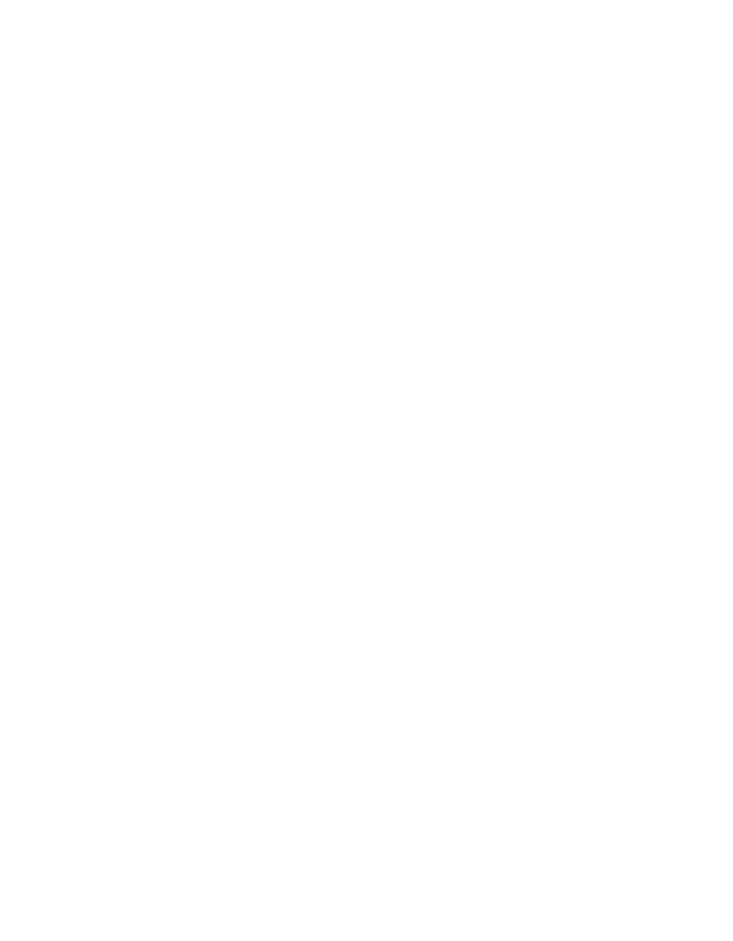
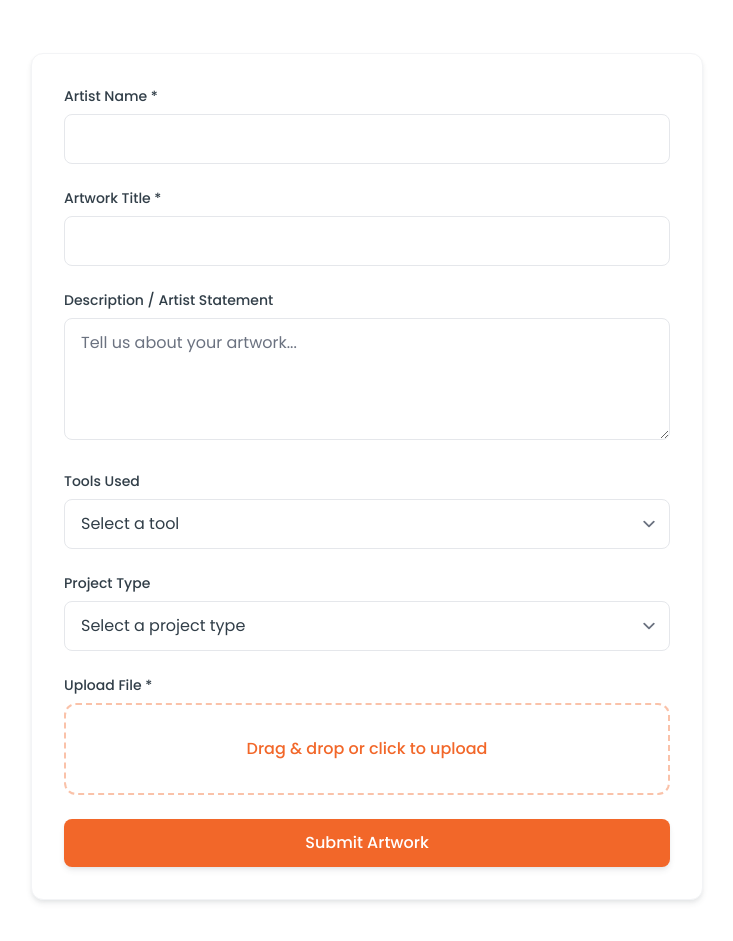
Before and after one commit to JumboCode/artists-for-humanity, a Next.js app: page /upload in a window 1280 px wide. Before the commit this address had no page. Shown: the part 427-1368 px from the top of the page, without its empty margins (273-1006 px from the left). Before the commit the page ends 800 px from the top, so only its background shows below. Built offline with nearby package versions, Linux system fonts and the light colour scheme.

Commit message:
Built frontend upload form with required fields

```diff
--- /dev/null
+++ b/app/upload/page.tsx
@@ -0,0 +1,162 @@
+"use client"
+import { useState } from "react"
+
+export default function UploadPage() {
+  const [formData, setFormData] = useState({
+    artistName: "",
+    title: "",
+    description: "",
+    tools: "",
+    projectType: "",
+    file: null as File | null,
+  })
+  const [status, setStatus] = useState<"idle" | "success" | "error">("idle")
+
+  const handleChange = (e: React.ChangeEvent<HTMLInputElement | HTMLTextAreaElement | HTMLSelectElement>) => {
+    const { name, value } = e.target
+    setFormData((prev) => ({ ...prev, [name]: value }))
+  }
+
+  const handleFileChange = (e: React.ChangeEvent<HTMLInputElement>) => {
+    const file = e.target.files?.[0] || null
+    if (file && !file.type.startsWith("image/")) {
+      alert("Please upload an image file (jpg, png, etc.)")
+      return
+    }
+    setFormData((prev) => ({ ...prev, file }))
+  }
+
+  const handleSubmit = (e: React.FormEvent) => {
+    e.preventDefault()
+    if (!formData.artistName || !formData.title || !formData.file) {
+      setStatus("error")
+      return
+    }
+    setStatus("success")
+    // add later: send data to backend API route
+  }
+
+  return (
+    <div className="section-padding container-afh">
+      <header className="text-center hero-gradient rounded-2xl section-padding mb-16">
+        <h1 className="text-brand-secondary mb-4">Upload Your Artwork</h1>
+        <p className="text-afh-blue/80 max-w-2xl mx-auto">
+          Submit your digital artwork to the Artists For Humanity gallery. Please fill out all required fields below.
+        </p>
+      </header>
+
+      <form
+        onSubmit={handleSubmit}
+        className="card p-8 max-w-2xl mx-auto space-y-6 animate-fade-in"
+      >
+        {/* Artist Name */}
+        <div>
+          <label className="form-label">Artist Name *</label>
+          <input
+            className="form-input"
+            type="text"
+            name="artistName"
+            value={formData.artistName}
+            onChange={handleChange}
+            required
+          />
+        </div>
+
+        {/* Artwork Title */}
+        <div>
+          <label className="form-label">Artwork Title *</label>
+          <input
+            className="form-input"
+            type="text"
+            name="title"
+            value={formData.title}
+            onChange={handleChange}
+            required
+          />
+        </div>
+
+        {/* Description / Artist Statement */}
+        <div>
+          <label className="form-label">Description / Artist Statement</label>
+          <textarea
+            className="form-input"
+            name="description"
+            value={formData.description}
+            onChange={handleChange}
+            rows={4}
+            placeholder="Tell us about your artwork..."
+          />
+        </div>
+
+        {/* Tools Used */}
+        <div>
+          <label className="form-label">Tools Used</label>
+          <select
+            className="form-input"
+            name="tools"
+            value={formData.tools}
+            onChange={handleChange}
+          >
+            <option value="">Select a tool</option>
+            <option value="Adobe Illustrator">Adobe Illustrator</option>
+            <option value="Photoshop">Photoshop</option>
+            <option value="Procreate">Procreate</option>
+            <option value="Mixed Media">Mixed Media</option>
+            <option value="Other">Other</option>
+          </select>
+        </div>
+
+        {/* Project Type */}
+        <div>
+          <label className="form-label">Project Type</label>
+          <select
+            className="form-input"
+            name="projectType"
+            value={formData.projectType}
+            onChange={handleChange}
+          >
+            <option value="">Select a project type</option>
+            <option value="Client Project">Client Project</option>
+            <option value="Personal Work">Personal Work</option>
+            <option value="School Project">School Project</option>
+            <option value="Other">Other</option>
+          </select>
+        </div>
+
+        {/* File Upload */}
+        <div>
+          <label className="form-label">Upload File *</label>
+          <div className="border-2 border-dashed border-afh-orange/40 rounded-xl p-8 text-center cursor-pointer hover:bg-afh-orange/5 transition-all">
+            <input
+              type="file"
+              name="file"
+              accept="image/*"
+              className="hidden"
+              id="file-upload"
+              onChange={handleFileChange}
+            />
+            <label htmlFor="file-upload" className="cursor-pointer text-afh-orange font-medium">
+              {formData.file ? formData.file.name : "Drag & drop or click to upload"}
+            </label>
+          </div>
+        </div>
+
+        {/* Status Message */}
+        {status === "success" && (
+          <p className="text-green-600 text-center font-medium animate-fade-in">
+                Artwork submitted successfully (mock)!
+          </p>
+        )}
+        {status === "error" && (
+          <p className="text-red-600 text-center font-medium animate-fade-in">
+                Please fill all required fields and upload an image.
+          </p>
+        )}
+
+        <button type="submit" className="btn-primary w-full">
+          Submit Artwork
+        </button>
+      </form>
+    </div>
+  )
+}
```
